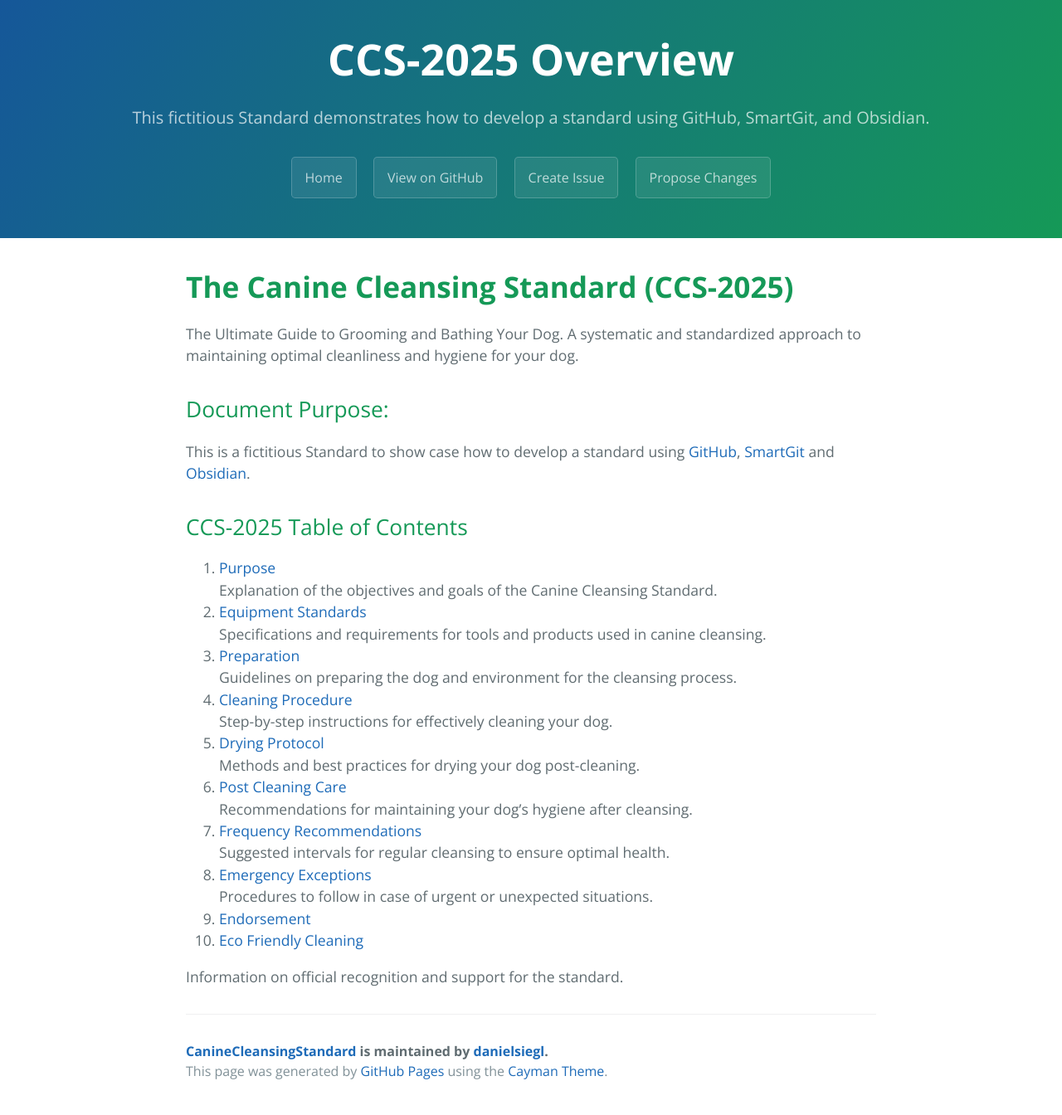
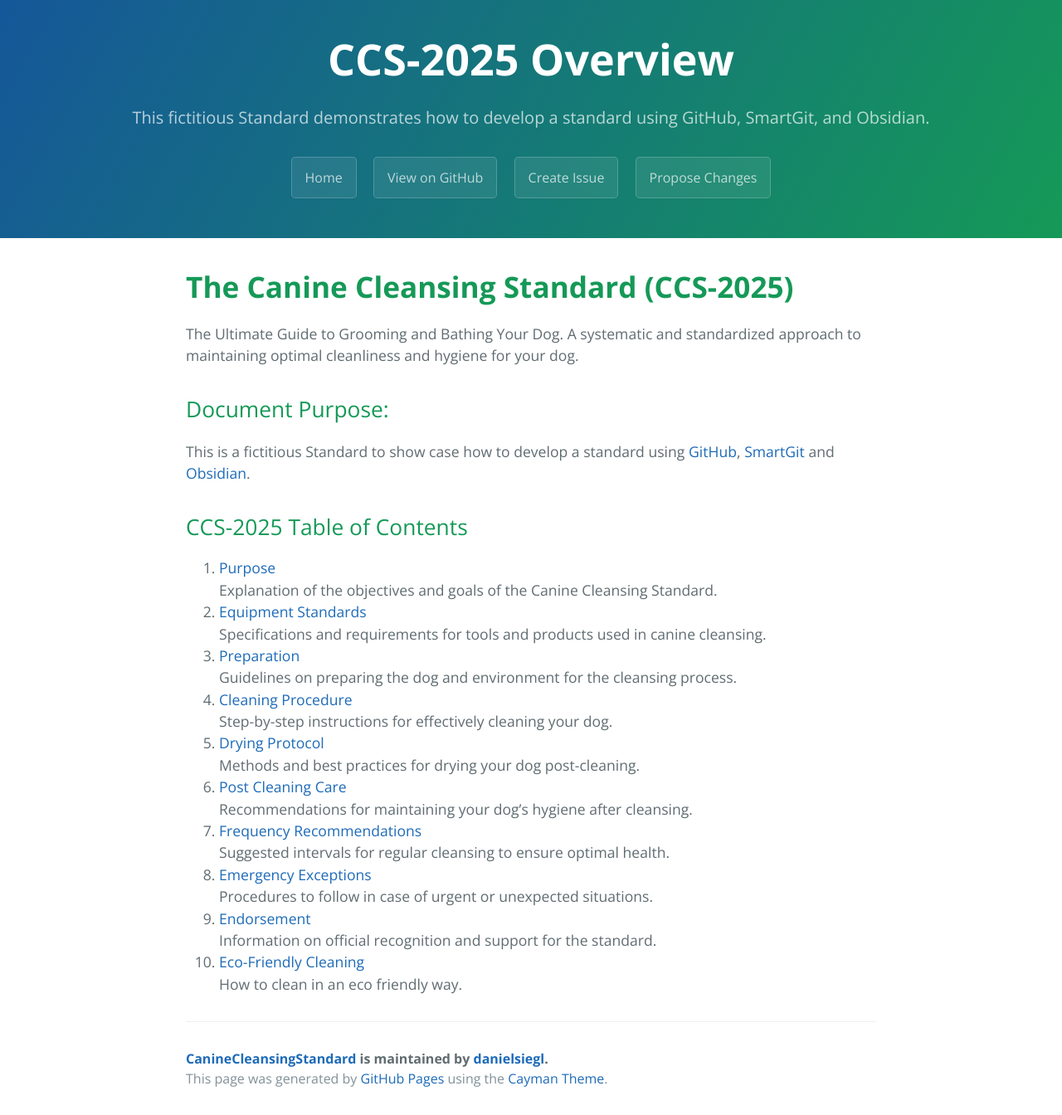
Before and after one commit to danielsiegl/CanineCleansingStandard, a Jekyll site: the page built from index.md, in a window 1280 px wide. Shown: the whole page at 83% size. Built offline with Jekyll 4.4.1, drawn with Linux system fonts in a browser that asks for light colours; our own code applies the rules of GitHub Pages for plain Markdown files.

Commit message:
Add to Index.ms

```diff
--- a/index.md
+++ b/index.md
@@ -26,6 +26,6 @@ This is a fictitious Standard to show case how to develop a standard using [GitH
 8. [Emergency Exceptions](08_Emergency_Exceptions.md)<br>
    Procedures to follow in case of urgent or unexpected situations.
 9. [Endorsement](09_Endorsement.md)<br>
-10. [Eco Friendly Cleaning](10_Eco-Friendly_Cleaning.md)<br>
-
    Information on official recognition and support for the standard.
+10. [Eco-Friendly Cleaning](10_Eco-Friendly_Cleaning.md)<br>
+   How to clean in an eco friendly way.
```
Also changed, not shown: README.md.
